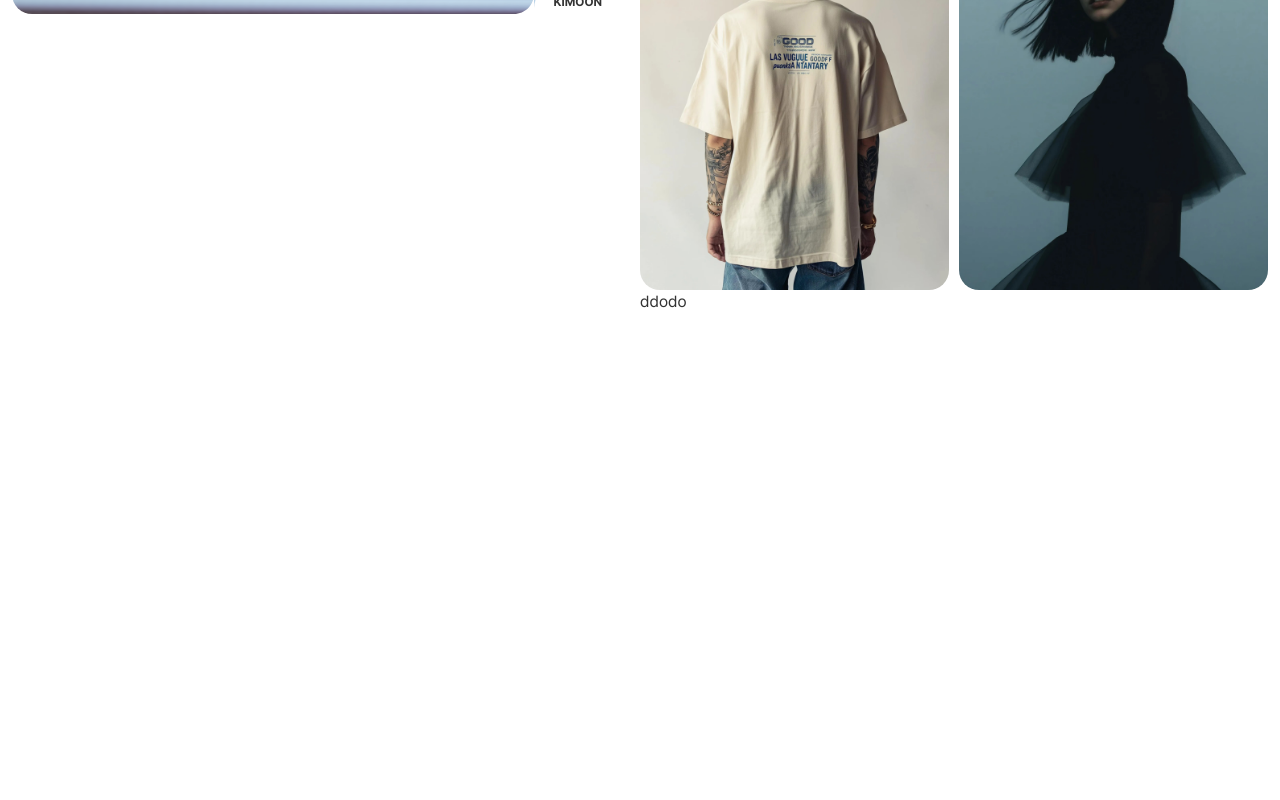
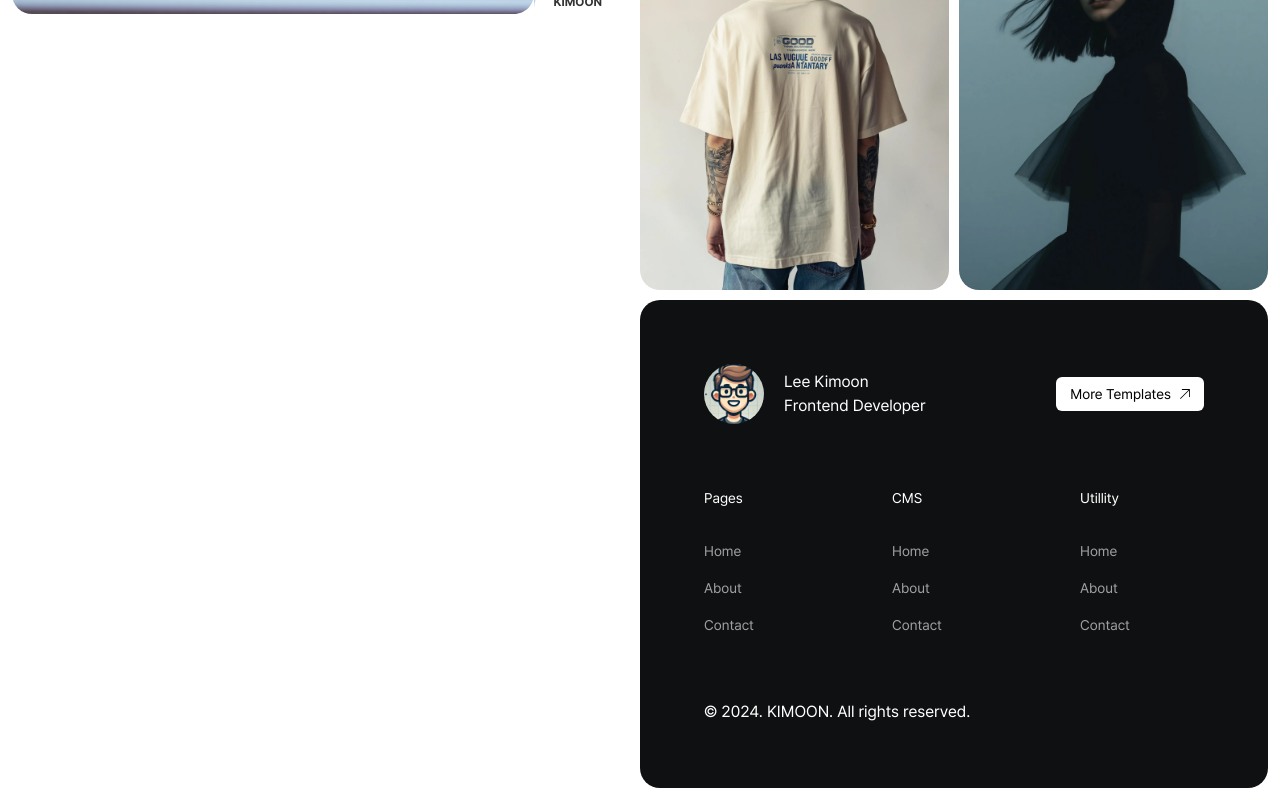
Before and after one commit to kimoon1/portpolio, a Next.js app: page / in a window 1280 px wide. Shown: the part 774-1574 px from the top of the page. Before the commit the page ends 1100 px from the top, so only its background shows below. Built offline with nearby package versions, Linux system fonts and the light colour scheme.

Commit message:
PC 버전 1차 마무리

```diff
--- a/src/app/(home)/page.tsx
+++ b/src/app/(home)/page.tsx
@@ -1,5 +1,6 @@
 import InfoSection from "@/src/components/home/InfoSection"
 import ProjectThumb from "@/src/components/home/ProjectThumb"
+import Footer from "@/src/components/layout/Footer"
 
 export const metadata = {
   title: '포트폴리오',
@@ -18,7 +19,7 @@ export default async function HomePage() {
       <ProjectThumb />
       <div className="flex flex-col w-1/2">
         <InfoSection />
-        <footer>ddodo</footer>
+        <Footer />
       </div>
 
     </div>
--- a/src/components/home/InfoSection.tsx
+++ b/src/components/home/InfoSection.tsx
@@ -13,7 +13,7 @@ export default function InfoSection() {
           </div>
           <div className="name-text">
             <h1>Lee Kimoon</h1>
-            <div>Front Developer</div>
+            <div>Frontend Developer</div>
           </div>
         </div>
         <div className="self-introduction-box">
--- /dev/null
+++ b/src/components/layout/Footer.module.scss
@@ -0,0 +1,67 @@
+.footer {
+  margin-top: 10px;
+  background-color: rgb(14, 16, 17);
+  color: #fff;
+  border-radius: 20px;
+  overflow: hidden;
+  padding: 64px 64px 64px 64px;
+  display: flex;
+  flex-direction: column;
+  gap: 64px;
+
+}
+
+.footer-profile {
+  width: 100%;
+  display: flex;
+  align-items: center;
+  justify-content: space-between;
+}
+
+.profile-name {
+  display: flex;
+  align-items: center;
+  gap: 20px;
+  .img-box {
+    width: 60px;
+    aspect-ratio: 1/1;
+    border-radius: 50%;
+    overflow: hidden;
+    img {
+      width: 100%;
+      height: 100%;
+      object-fit: cover;
+    }
+  }
+}
+
+.profile-button {
+  padding: 8px 10px 8px 14px;
+  border-radius: 6px;
+  background-color: #fff;
+  font-size: 14px;
+  line-height: 1;
+  color: #000;
+  display: flex;
+  align-items: center;
+  gap: 5px;
+}
+
+.footer-list {
+  display: flex;
+  gap: 64px;
+
+  .list-title {
+    font-size: 14px;
+    flex: 1 0 0px;
+    display: flex;
+    flex-direction: column;
+    gap: 32px;
+    ul {
+      display: flex;
+      flex-direction: column;
+      gap: 16px;
+      color: #ffffff99;
+    }
+  }
+}
--- a/src/components/layout/Footer.tsx
+++ b/src/components/layout/Footer.tsx
@@ -1,7 +1,60 @@
+import Image from "next/image";
+
+import styles from './Footer.module.scss';
+
 export default function Footer() {
   return (
-    <div>
-      footer
-    </div>
+    <footer className={`${styles['footer']}`}>
+      <div className={`${styles['footer-profile']}`}>
+        <div className={`${styles['profile-name']}`}>
+          <div className={`${styles['img-box']}`}>
+            <Image width={60} height={60} src={'/home/InfoSection/Profile.png'} alt="프로필" />
+          </div>
+          <div>
+            <p>Lee Kimoon</p>
+            <p>Frontend Developer</p>
+          </div>
+        </div>
+        <button className={`${styles['profile-button']}`}>
+          More Templates
+          <span>
+            <Image
+              width={18}
+              height={18}
+              src={'/home/ProjectThumb/linkArrow-b.svg'}
+              alt='링크 연결'
+            />
+          </span>
+        </button>
+      </div>
+
+      <div className={`${styles['footer-list']}`}>
+        <div className={`${styles['list-title']}`}>
+          Pages
+          <ul>
+            <li>Home</li>
+            <li>About</li>
+            <li>Contact</li>
+          </ul>
+        </div>
+        <div className={`${styles['list-title']}`}>
+          CMS
+        <ul>
+            <li>Home</li>
+            <li>About</li>
+            <li>Contact</li>
+          </ul>
+        </div>
+        <div className={`${styles['list-title']}`}>
+          Utillity
+          <ul>
+            <li>Home</li>
+            <li>About</li>
+            <li>Contact</li>
+          </ul>
+        </div>
+      </div>
+      <div>© 2024. KIMOON. All rights reserved.</div>
+    </footer>
   );
 }
```
Also changed, not shown: public/home/ProjectThumb/linkArrow-b.svg (added).
